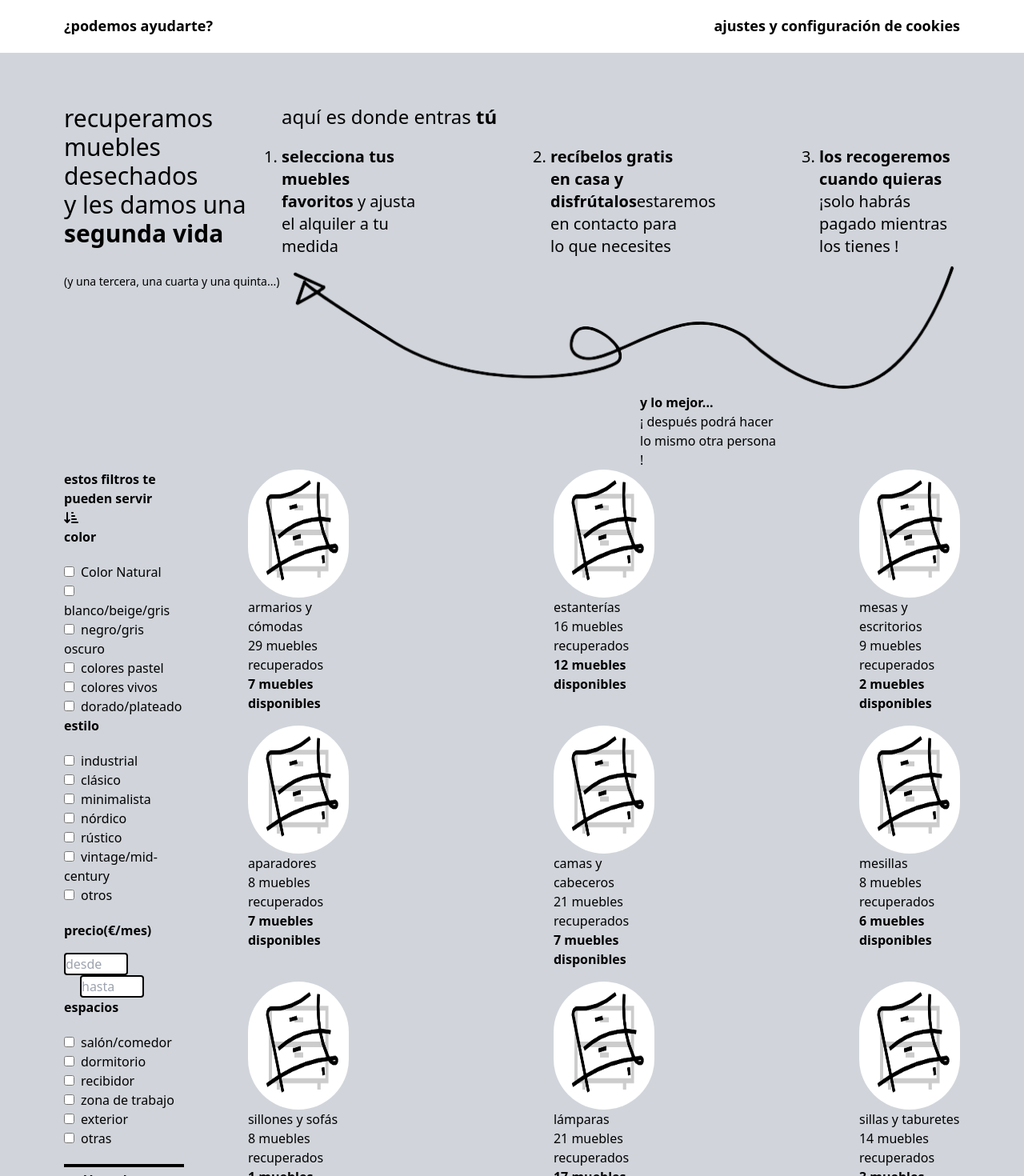
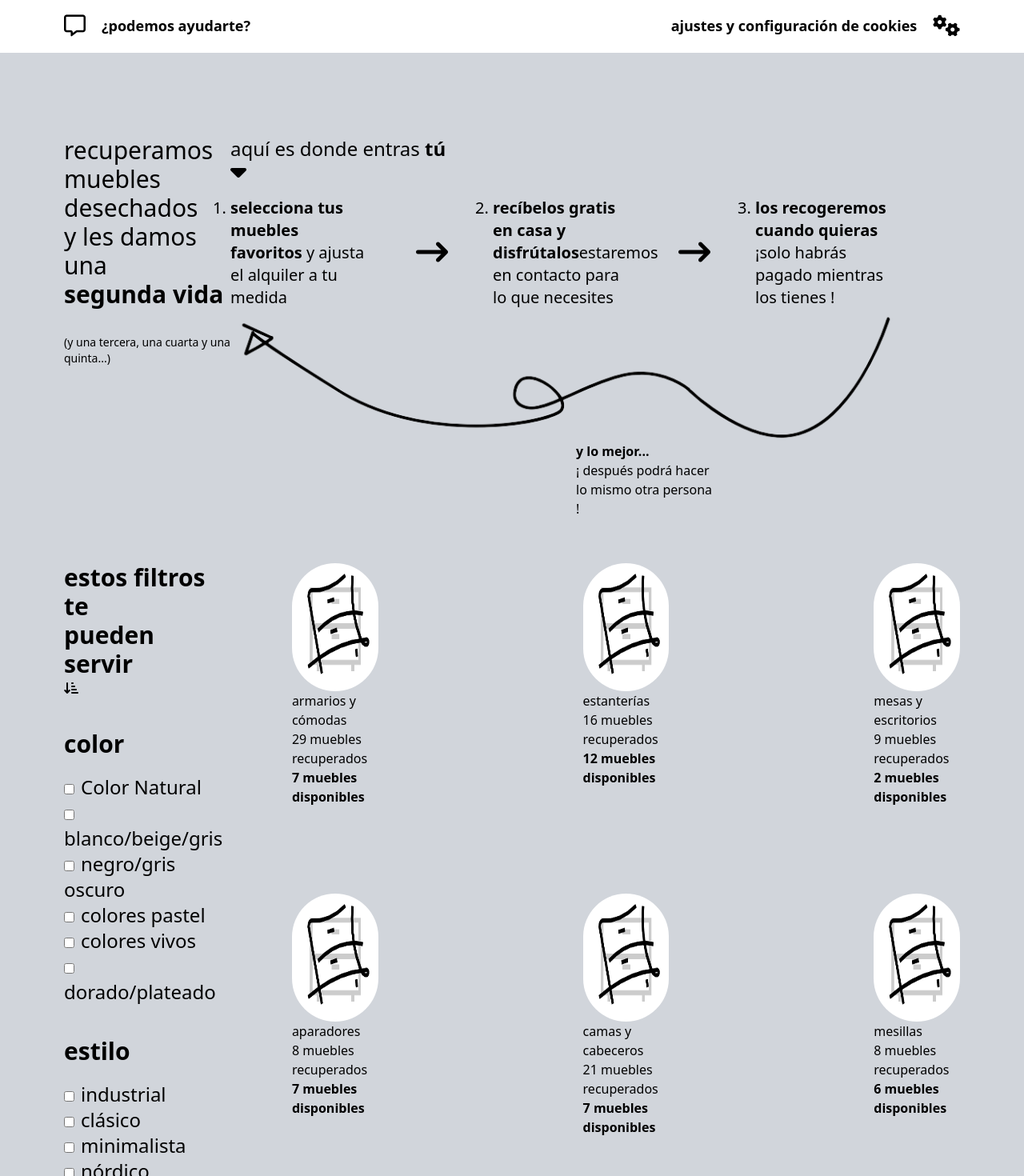
Before and after one commit to GuilleMarejada/my-project, a React (Vite) app: page / in a window 1280 px wide. Shown: the part 440-1910 px from the top of the page at 80% size. Built offline with nearby package versions, Linux system fonts and the light colour scheme.

Commit message:
creamos boodyfooter y realizamos ajustes en varios componentes

```diff
--- a/src/App.jsx
+++ b/src/App.jsx
@@ -5,7 +5,7 @@ import './App.css'
 import Filters from './Components/Filters'
 import Card from './Components/Card'
 import Header from './Components/Header'
-
+import BodyFooter from './Components/BodyFooter'
 
 function App() {
   const [count, setCount] = useState(0)
@@ -17,9 +17,9 @@ function App() {
 
   return (
     <>
-      <div className='bg-gray-300 h-100% px-20'>
+      <div className='bg-gray-300 h-100% px-20 py-10'>
         <Header/>
-        <div className="flex">
+        <div className="flex mt-14">
        <Filters/>
           <div className="grid grid-cols-3 gap-y-4 gap-x-64">
             <Card imagen={"src/assets/muebleAbitacolo.png"} titulo = {arrayTitulos[0]} recuperados={arrayRecuperados[0]} disponibles={arrayDisponibles[0]}/>
@@ -37,6 +37,7 @@ function App() {
 
           </div>
         </div>
+        <BodyFooter />
       </div>
 
     </>
--- /dev/null
+++ b/src/Components/BodyFooter.jsx
@@ -0,0 +1,20 @@
+import React from "react";
+
+const BodyFooter = () => {
+  return (
+    <div className="flex justify-center my-16 gap-14 ">
+      <div className=" grid place-items-center"><div className="bg-black h-1.5  w-36"></div></div>
+      <div>
+        <p className="text-3xl text-center">
+          en abitacolo creemos que la
+          <br /> <span className="font-bold">historia</span> de cada <span className="line-through">ser humano </span>
+          es la
+          <br /> que lo hace único y maravilloso
+        </p>
+      </div>
+      <div className="grid place-items-center"><div className="bg-black h-1.5  w-36"></div></div>
+    </div>
+  );
+};
+
+export default BodyFooter;
--- a/src/Components/Card.jsx
+++ b/src/Components/Card.jsx
@@ -1,24 +1,17 @@
-import React from "react"
+import React from "react";
 
+const Card = ({ imagen, titulo, recuperados, disponibles }) => {
+  return (
+    <div className="container">
+      <img src={imagen} className="rounded-full w-40 h-40"></img>
+      <h2>{titulo}</h2>
+      <span>{recuperados} muebles recuperados</span>
+      <br />
+      <span>
+        <strong>{disponibles} muebles disponibles</strong>
+      </span>
+    </div>
+  );
+};
 
-const Card = ({imagen , titulo, recuperados, disponibles}) => {
-
-
-    return(
-        <div className="container">
-
-
-                <img src={imagen} className="rounded-full w-40 h-40"></img>
-                <h2>{titulo}</h2>
-                <span>{recuperados} muebles recuperados</span>
-                <br/>
-                <span><strong>{disponibles} muebles disponibles</strong></span>
-
-
-        </div>
-    )
-    }
-
-
-
-export default Card
+export default Card;
--- a/src/Components/Filters.jsx
+++ b/src/Components/Filters.jsx
@@ -7,11 +7,11 @@ const Filters = () => {
     return(
         <>
         <div className=" mr-20">
-        <span><strong>estos filtros te <br/>pueden servir</strong></span>
+        <span className="text-3xl"><strong>estos filtros te <br/>pueden servir</strong></span>
         <p className=""><i className="fa-solid fa-arrow-down-short-wide"></i></p>
         {/* Filtros Colores */}
-        <div className="list-color">
-            <span><strong>color</strong></span>
+        <div className="list-color text-2xl mt-10">
+            <span className="text-3xl"><strong>color</strong></span>
             <ul className="list-color mt-5">
                 <li>
                     <input id="natural_color" type="checkbox" className="mr-2"></input>
@@ -39,8 +39,8 @@ const Filters = () => {
                 </li>
             </ul>
             {/* Filtros Estilos */}
-            <div className="list-style">
-            <span><strong>estilo</strong></span>
+            <div className="list-style  mt-10">
+            <span className="text-3xl"><strong>estilo</strong></span>
             <ul className="list-none mt-5">
                 <li>
                     <input id="industrial" type="checkbox" className="mr-2"></input>
@@ -73,10 +73,10 @@ const Filters = () => {
             </ul>
             </div>
             {/* Filtro Precio */}
-            <div className="filter-Prize mt-5">
+            <div className="filter-Prize mt-10">
                 <div className="">
 
-                <span><strong>precio(€/mes)</strong></span>
+                <span className="text-3xl"><strong>precio(€/mes)</strong></span>
                 <br/>
                 <div className="mt-4">
                 <input type="text" className="border-2 border-solid border-black rounded w-20  " placeholder="desde"></input>
@@ -86,8 +86,8 @@ const Filters = () => {
 
             </div>
             {/* Filtros espacios */}
-            <div className="list-space">
-            <span><strong>espacios</strong></span>
+            <div className="list-space  mt-10">
+            <span className="text-3xl"><strong>espacios</strong></span>
             <ul className="list-none mt-5">
                 <li>
                     <input id="salón/comedor" type="checkbox" className="mr-2"></input>
@@ -117,7 +117,7 @@ const Filters = () => {
             </div>
 
             {/* Ver disponibilidad */}
-            <div className="inline-block border-y-4 border-solid border-black mt-5 p-1 ">
+            <div className="inline-block border-y-4 border-solid border-black mt-10 p-1 ">
                 <div className="flex justify-center">
                 <input type="checkbox" id="disponibilidad" ></input>
                 <label className="ml-2"><strong>Ver solo muebles</strong> <br/><strong> disponibles ahora </strong></label>
--- a/src/Components/Footer.jsx
+++ b/src/Components/Footer.jsx
@@ -66,7 +66,12 @@ const Footer = () => {
         </div>
         <div>
           <div className="font-bold mb-5 text-3xl">¡siguenos en redes!</div>
-          <div>1234</div>
+          <div className=" flex justify-between mt-11">
+            <i className="fa-brands fa-linkedin fa-2xl"></i>
+            <i className="fa-brands fa-facebook fa-2xl"></i>
+            <i className="fa-brands fa-instagram fa-2xl"></i>
+            <i className="fa-brands fa-square-x-twitter fa-2xl"></i>
+          </div>
         </div>
       </div>
       <div className="flex justify-center">
--- a/src/Components/Header.jsx
+++ b/src/Components/Header.jsx
@@ -13,21 +13,29 @@ const Header = () => {
           (y una tercera, una cuarta y una quinta...)
         </p>
       </div>
-      <div>
+      <div className="me-20">
         <p className="text-2xl">
           aquí es donde entras <span className="font-bold">tú</span>
         </p>
-        <ol className="flex mt-5 list-decimal gap-40 text-xl">
+        <i className="fa-solid fa-caret-down fa-2xl"></i>
+        <ol className="flex mt-5 list-decimal gap-14 text-xl">
           <li className="w-44">
             <span className="font-bold">selecciona tus muebles favoritos </span>
             y ajusta el alquiler a tu medida
           </li>
+          <div className="grid place-items-center">
+          <i className="fa-solid fa-arrow-right-long fa-2xl"></i>
+          </div>
           <li  className="w-44">
             <span className="font-bold">
               recíbelos gratis en casa y disfrútalos
             </span>
              estaremos en contacto para lo que necesites
           </li>
+          <div className="grid place-items-center">
+          <i className="fa-solid fa-arrow-right-long fa-2xl"></i>
+          </div>
+
           <li  className="w-44">
             <span className="font-bold">los recogeremos cuando quieras </span>
             ¡solo habrás pagado mientras los tienes !
--- a/src/Components/NavBar.jsx
+++ b/src/Components/NavBar.jsx
@@ -1,44 +1,68 @@
-import React from 'react';
-import logoMueble from '../assets/muebleAbitacolo.png';
-import logoAbitacolo from '../assets/logoabitacolo.png';
+import React from "react";
+import logoMueble from "../assets/muebleAbitacolo.png";
+import logoAbitacolo from "../assets/logoabitacolo.png";
 
 const Navbar = () => {
   return (
     <div>
-      <div className='bg-black text-center h-10'></div>
-      <div className='px-20'>
+      <div className="bg-black text-center h-10"></div>
+      <div className="px-20">
         <nav className="flex justify-between items-center py-4 border-b-4 border-black">
           <img src={logoAbitacolo} alt="Logo Abitacolo" />
           <ul className="flex space-x-4 place-self-end text-lg">
             <li className="relative after:content-['·'] after:absolute after:right-[-12px] after:top-1/2 after:transform after:-translate-y-1/2 after:text-lg after:text-black">
-            <a href="#" className="hover:underline">ESP</a>/<span>ENG</span>
+              <a href="#" className="hover:underline">
+                ESP
+              </a>
+              /<span>ENG</span>
             </li>
             <li className="relative after:content-['·'] after:absolute after:right-[-12px] after:top-1/2 after:transform after:-translate-y-1/2 after:text-lg after:text-black">
-            <a href="#" className="hover:underline">FAQ</a>
+              <a href="#" className="hover:underline">
+                FAQ
+              </a>
             </li>
             <li className="relative after:content-['·'] after:absolute after:right-[-12px] after:top-1/2 after:transform after:-translate-y-1/2 after:text-lg after:text-black">
-            <a href="#" className="hover:underline">nuestra misión</a>
+              <a href="#" className="hover:underline">
+                nuestra misión
+              </a>
             </li>
             <li className="relative">
-            <a href="#" className="hover:underline">mi cuenta</a>
+              <i className="fa-regular fa-user me-3"></i>
+              <a href="#" className="hover:underline">
+                mi cuenta
+              </a>
             </li>
           </ul>
         </nav>
         <header className="text-center my-12 flex flex-col md:flex-row justify-between md:mx-48">
-        <div className=''>
+          <div className="">
             <p className="mt-4 text-3xl	 text-left">
-            decora tu hogar <span className="font-bold">en Madrid</span> de<br/> forma más fácil, barata y<br/> sostenible alquilando nuestros<br/> <span className="font-bold">muebles recuperados</span>
+              decora tu hogar <span className="font-bold">en Madrid</span> de
+              <br /> forma más fácil, barata y<br /> sostenible alquilando
+              nuestros
+              <br /> <span className="font-bold">muebles recuperados</span>
             </p>
             <div className="mt-8 text-sm border-b-2 border-black flex justify-between">
               <p>hasta 21 · 12 · 2024</p>
               <span className="font-bold">177 muebles recuperados</span>
             </div>
           </div>
-        <img src={logoMueble} alt="Mueble Abitacolo" className="mt-4 md:mt-0 w-full md:w-auto" />
+          <img
+            src={logoMueble}
+            alt="Mueble Abitacolo"
+            className="mt-4 md:mt-0 w-full md:w-auto"
+          />
         </header>
-      <div className='mt-10 mb-5 flex justify-between'>
-        <a href="#" className='font-bold text-lg'>¿podemos ayudarte?</a>
-        <p className='font-bold text-lg'>ajustes y configuración de cookies</p>
+        <div className="mt-10 mb-5 flex justify-between">
+          <a href="#" className="font-bold text-lg">
+          <i className="fa-regular fa-message fa-xl me-5"></i>
+            ¿podemos ayudarte?
+          </a>
+          <p className="font-bold text-lg">
+            ajustes y configuración de cookies
+            <i className="fa-solid fa-gears fa-xl ms-5"></i>
+
+          </p>
         </div>
       </div>
     </div>
```
Lines whose indentation alone changed are shown as unchanged.
